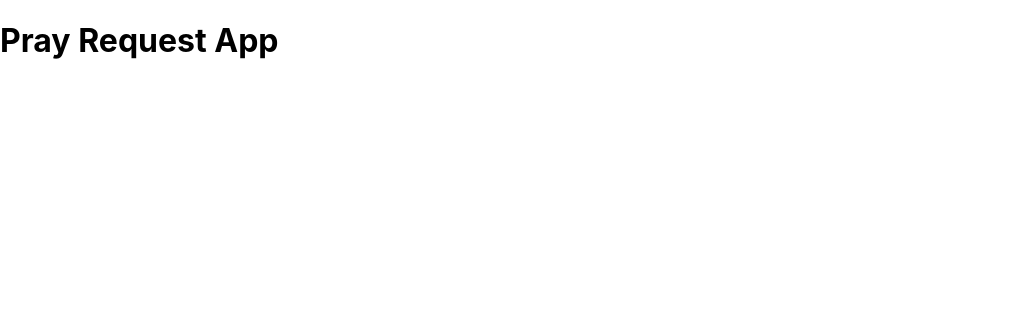
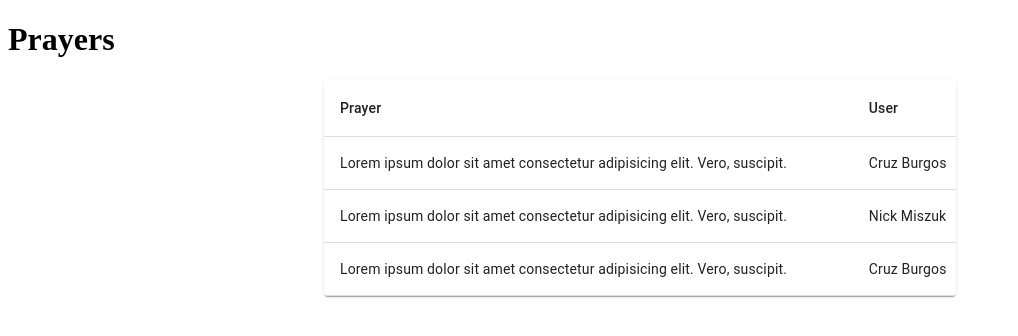
Before and after one commit to NicholasMiszuk/prayer-requests, a Next.js app: page / in a window 1280 px wide. Shown: the top 336 px of the page, without its empty margins (0-1018 px from the left). Built offline with nearby package versions, Linux system fonts and the light colour scheme.

Commit message:
Got basic theme done and soe table stuff.

```diff
--- a/pages/_app.js
+++ /dev/null
@@ -1,7 +0,0 @@
-import '../styles/globals.css'
-
-function MyApp({ Component, pageProps }) {
-  return <Component {...pageProps} />
-}
-
-export default MyApp
--- a/pages/index.js
+++ /dev/null
@@ -1,8 +0,0 @@
-import Head from 'next/head'
-import React from "react"
-
-export default function Home() {
-  return (
-    <h1>Pray Request App</h1>
-  )
-}
--- /dev/null
+++ b/src/pages/_app.jsx
@@ -0,0 +1,13 @@
+import React from "react";
+import { ThemeProvider } from "@material-ui/styles";
+import theme from "../styles";
+
+function MyApp({ Component, pageProps }) {
+  return (
+    <ThemeProvider theme={theme}>
+      <Component {...pageProps} />
+    </ThemeProvider>
+  );
+}
+
+export default MyApp;
--- /dev/null
+++ b/src/pages/index.jsx
@@ -0,0 +1,96 @@
+import Head from "next/head";
+import React, { useState } from "react";
+import {
+  Button,
+  makeStyles,
+  Box,
+  Modal,
+  Fade,
+  Backdrop,
+  TextField,
+} from "@material-ui/core";
+import Table from "@material-ui/core/Table";
+import TableBody from "@material-ui/core/TableBody";
+import TableCell from "@material-ui/core/TableCell";
+import TableContainer from "@material-ui/core/TableContainer";
+import TableHead from "@material-ui/core/TableHead";
+import TableRow from "@material-ui/core/TableRow";
+import Paper from "@material-ui/core/Paper";
+
+const useStyles = makeStyles((theme) => ({
+  table: {
+    minWidth: 650,
+  },
+  modal: {
+    display: "flex",
+    alignItems: "center",
+    justifyContent: "center",
+  },
+  paper: {
+    backgroundColor: theme.palette.background.paper,
+    border: "2px solid #000",
+    boxShadow: theme.shadows[5],
+    padding: theme.spacing(2, 4, 3),
+  },
+}));
+
+const fakeData = [
+  {
+    id: 0,
+    creator: "Cruz Burgos",
+    prayer:
+      "Lorem ipsum dolor sit amet consectetur adipisicing elit. Vero, suscipit.",
+    comment: [],
+  },
+  {
+    id: 1,
+    creator: "Nick Miszuk",
+    prayer:
+      "Lorem ipsum dolor sit amet consectetur adipisicing elit. Vero, suscipit.",
+    comment: [],
+  },
+  {
+    id: 2,
+    creator: "Cruz Burgos",
+    prayer:
+      "Lorem ipsum dolor sit amet consectetur adipisicing elit. Vero, suscipit.",
+    comment: [],
+  },
+];
+
+export default function Home() {
+  const s = useStyles();
+  const [openModal, setOpenModal] = useState(false);
+  const [stateData, setStateData] = useState(fakeData);
+
+  const tableRow = stateData.map((request) => {
+    return (
+      <TableRow>
+        <TableCell>{request.prayer}</TableCell>
+        <TableCell>{request.creator}</TableCell>
+      </TableRow>
+    );
+  });
+
+  return (
+    <div>
+      <Head>
+        <title>Prayer Request | Home</title>
+      </Head>
+      <h1>Prayers</h1>
+      <Box display="flex" justifyContent="center">
+        <TableContainer style={{ width: "50%" }} component={Paper}>
+          <Table className={s.table} aria-label="simple table">
+            <TableHead>
+              <TableRow>
+                <TableCell>Prayer</TableCell>
+                <TableCell>User</TableCell>
+              </TableRow>
+            </TableHead>
+            <TableBody>{tableRow}</TableBody>
+          </Table>
+        </TableContainer>
+      </Box>
+    </div>
+  );
+}
--- /dev/null
+++ b/src/styles/index.js
@@ -0,0 +1,17 @@
+import { createMuiTheme } from "@material-ui/core/styles";
+
+const theme = createMuiTheme({
+  palette: {
+    primary: {
+      main: "#659DBD",
+    },
+    secondary: {
+      main: "#DAAD89",
+    },
+    logo: {
+      100: "#8CB6",
+    },
+  },
+});
+
+export default theme;
--- a/styles/globals.css
+++ /dev/null
@@ -1,16 +0,0 @@
-html,
-body {
-  padding: 0;
-  margin: 0;
-  font-family: -apple-system, BlinkMacSystemFont, Segoe UI, Roboto, Oxygen,
-    Ubuntu, Cantarell, Fira Sans, Droid Sans, Helvetica Neue, sans-serif;
-}
-
-a {
-  color: inherit;
-  text-decoration: none;
-}
-
-* {
-  box-sizing: border-box;
-}
```
Also changed, not shown: styles/Home.module.css (deleted, +0 -122 lines), package.json (line endings or trailing spaces), 1 other file (tests, documents, lock files or other folders).
